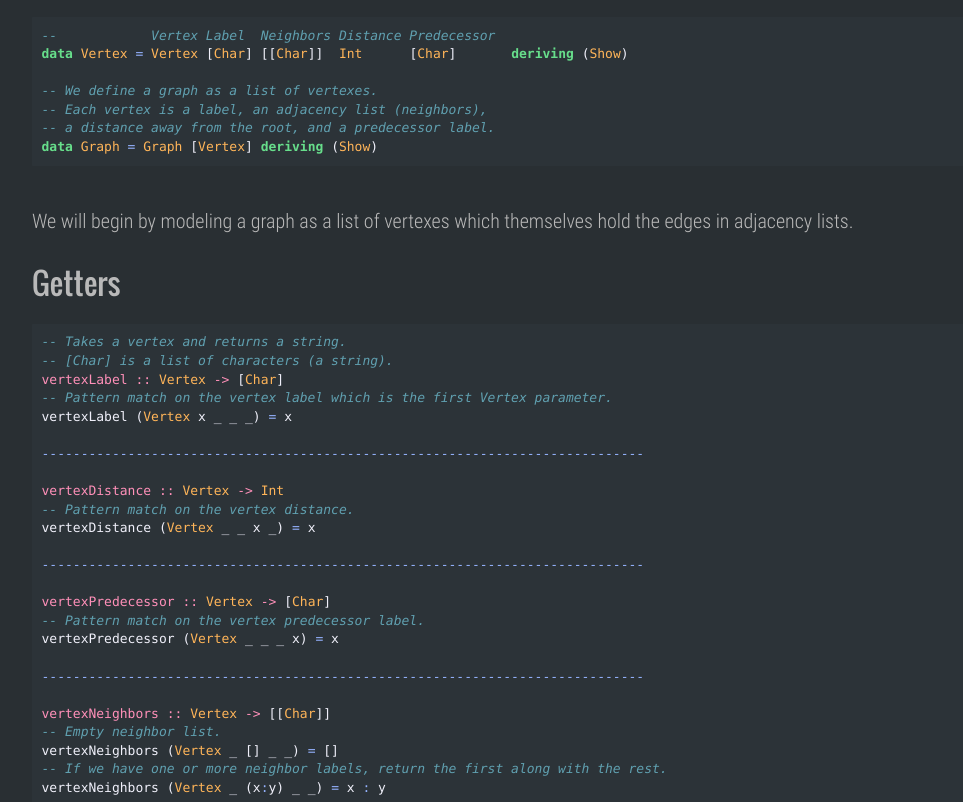
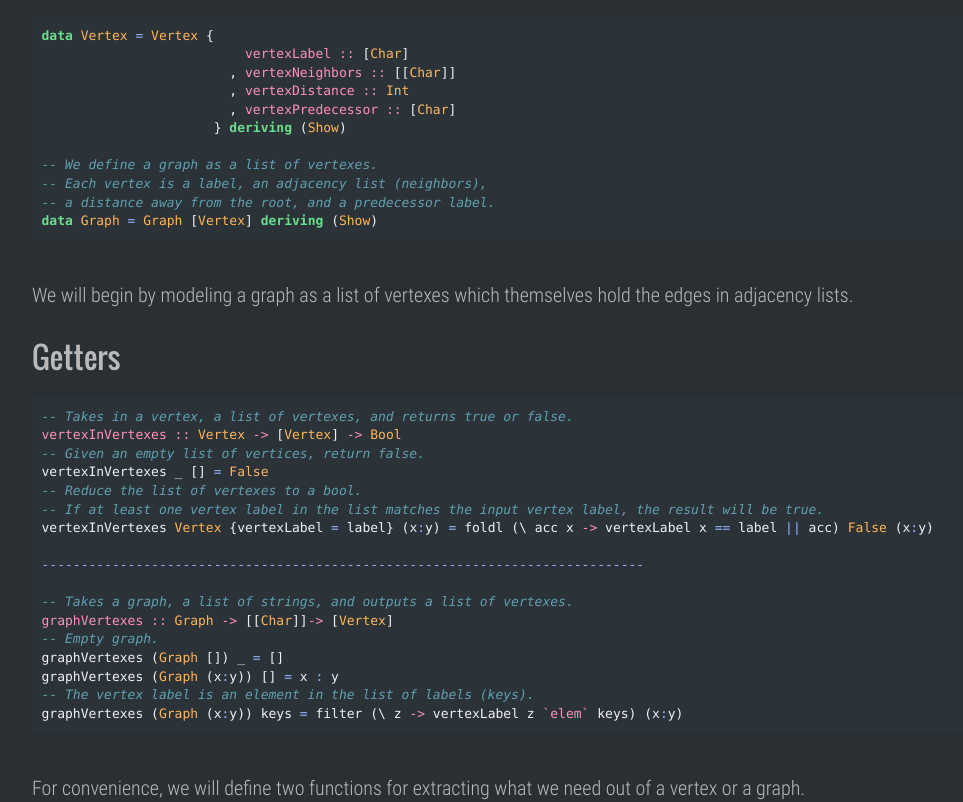
Before and after one commit to lettier/lettier.github.io, a plain HTML site: page _site/posts/2016-04-29-breadth-first-search-in-haskell.html in a window 1280 px wide. Shown: the part 734-1536 px from the top of the page, without its empty margins (38-1001 px from the left). Drawn offline with nearby package versions, Linux system fonts and the light colour scheme.

Commit message:
Rewrites the Breadth-First Search in Haskell post with record syntax and an updated helper function.

```diff
--- a/_site/posts/2016-04-29-breadth-first-search-in-haskell.html
+++ b/_site/posts/2016-04-29-breadth-first-search-in-haskell.html
@@ -78,8 +78,12 @@
 <div class="post-body">
   <p>The full source code to this post can be found on <a href="https://github.com/lettier/interviewquestions/blob/master/graphs/bfs.hs">GitHub</a>.</p>
 <h2 id="data-types">Data Types</h2>
-<div class="sourceCode"><pre class="sourceCode haskell"><code class="sourceCode haskell"><span class="co">--            Vertex Label  Neighbors Distance Predecessor</span>
-<span class="kw">data</span> <span class="dt">Vertex</span> <span class="fu">=</span> <span class="dt">Vertex</span> [<span class="dt">Char</span>] [[<span class="dt">Char</span>]]  <span class="dt">Int</span>      [<span class="dt">Char</span>]       <span class="kw">deriving</span> (<span class="dt">Show</span>)
+<div class="sourceCode"><pre class="sourceCode haskell"><code class="sourceCode haskell"><span class="kw">data</span> <span class="dt">Vertex</span> <span class="fu">=</span> <span class="dt">Vertex</span> {
+<span class="ot">                          vertexLabel ::</span> [<span class="dt">Char</span>]
+                        ,<span class="ot"> vertexNeighbors ::</span> [[<span class="dt">Char</span>]]
+                        ,<span class="ot"> vertexDistance ::</span> <span class="dt">Int</span>
+                        ,<span class="ot"> vertexPredecessor ::</span> [<span class="dt">Char</span>]
+                      } <span class="kw">deriving</span> (<span class="dt">Show</span>)
 
 <span class="co">-- We define a graph as a list of vertexes.</span>
 <span class="co">-- Each vertex is a label, an adjacency list (neighbors),</span>
@@ -87,41 +91,13 @@
 <span class="kw">data</span> <span class="dt">Graph</span> <span class="fu">=</span> <span class="dt">Graph</span> [<span class="dt">Vertex</span>] <span class="kw">deriving</span> (<span class="dt">Show</span>)</code></pre></div>
 <p>We will begin by modeling a graph as a list of vertexes which themselves hold the edges in adjacency lists.</p>
 <h2 id="getters">Getters</h2>
-<div class="sourceCode"><pre class="sourceCode haskell"><code class="sourceCode haskell"><span class="co">-- Takes a vertex and returns a string.</span>
-<span class="co">-- [Char] is a list of characters (a string).</span>
-<span class="ot">vertexLabel ::</span> <span class="dt">Vertex</span> <span class="ot">-&gt;</span> [<span class="dt">Char</span>]
-<span class="co">-- Pattern match on the vertex label which is the first Vertex parameter.</span>
-vertexLabel (<span class="dt">Vertex</span> x _ _ _) <span class="fu">=</span> x
-
-<span class="fu">-----------------------------------------------------------------------------</span>
-
-<span class="ot">vertexDistance ::</span> <span class="dt">Vertex</span> <span class="ot">-&gt;</span> <span class="dt">Int</span>
-<span class="co">-- Pattern match on the vertex distance.</span>
-vertexDistance (<span class="dt">Vertex</span> _ _ x _) <span class="fu">=</span> x
-
-<span class="fu">-----------------------------------------------------------------------------</span>
-
-<span class="ot">vertexPredecessor ::</span> <span class="dt">Vertex</span> <span class="ot">-&gt;</span> [<span class="dt">Char</span>]
-<span class="co">-- Pattern match on the vertex predecessor label.</span>
-vertexPredecessor (<span class="dt">Vertex</span> _ _ _ x) <span class="fu">=</span> x
-
-<span class="fu">-----------------------------------------------------------------------------</span>
-
-<span class="ot">vertexNeighbors ::</span> <span class="dt">Vertex</span> <span class="ot">-&gt;</span> [[<span class="dt">Char</span>]]
-<span class="co">-- Empty neighbor list.</span>
-vertexNeighbors (<span class="dt">Vertex</span> _ [] _ _) <span class="fu">=</span> []
-<span class="co">-- If we have one or more neighbor labels, return the first along with the rest.</span>
-vertexNeighbors (<span class="dt">Vertex</span> _ (x<span class="fu">:</span>y) _ _) <span class="fu">=</span> x <span class="fu">:</span> y
-
-<span class="fu">-----------------------------------------------------------------------------</span>
-
-<span class="co">-- Takes in a vertex, a list of vertexes, and returns true or false.</span>
+<div class="sourceCode"><pre class="sourceCode haskell"><code class="sourceCode haskell"><span class="co">-- Takes in a vertex, a list of vertexes, and returns true or false.</span>
 <span class="ot">vertexInVertexes ::</span> <span class="dt">Vertex</span> <span class="ot">-&gt;</span> [<span class="dt">Vertex</span>] <span class="ot">-&gt;</span> <span class="dt">Bool</span>
 <span class="co">-- Given an empty list of vertices, return false.</span>
 vertexInVertexes _ [] <span class="fu">=</span> <span class="dt">False</span>
-<span class="co">-- If the labels match, return true, otherwise keep searching through the rest of the vertexes.</span>
-<span class="co">-- `x` is the first vertex in the list and `y` is the rest of the list.</span>
-vertexInVertexes (<span class="dt">Vertex</span> label _ _ _) (x<span class="fu">:</span>y) <span class="fu">=</span> vertexLabel x <span class="fu">==</span> label <span class="fu">||</span> vertexInVertexes (<span class="dt">Vertex</span> label [] <span class="dv">0</span> <span class="st">&quot;&quot;</span>) y
+<span class="co">-- Reduce the list of vertexes to a bool.</span>
+<span class="co">-- If at least one vertex label in the list matches the input vertex label, the result will be true.</span>
+vertexInVertexes <span class="dt">Vertex</span> {vertexLabel <span class="fu">=</span> label} (x<span class="fu">:</span>y) <span class="fu">=</span> foldl (\ acc x <span class="ot">-&gt;</span> vertexLabel x <span class="fu">==</span> label <span class="fu">||</span> acc) <span class="dt">False</span> (x<span class="fu">:</span>y)
 
 <span class="fu">-----------------------------------------------------------------------------</span>
 
@@ -132,7 +108,7 @@ graphVertexes (<span class="dt">Graph</span> []) _ <span class="fu">=</span> []
 graphVertexes (<span class="dt">Graph</span> (x<span class="fu">:</span>y)) [] <span class="fu">=</span> x <span class="fu">:</span> y
 <span class="co">-- The vertex label is an element in the list of labels (keys).</span>
 graphVertexes (<span class="dt">Graph</span> (x<span class="fu">:</span>y)) keys <span class="fu">=</span> filter (\ z <span class="ot">-&gt;</span> vertexLabel z <span class="ot">`elem`</span> keys) (x<span class="fu">:</span>y)</code></pre></div>
-<p>For convenience, we will define six functions for extracting what we need out of a vertex or a graph.</p>
+<p>For convenience, we will define two functions for extracting what we need out of a vertex or a graph.</p>
 <h2 id="breadth-first-search-bfs">Breadth-First Search (BFS)</h2>
 <p><a href="https://www.cs.usfca.edu/~galles/visualization/BFS.html">BFS</a> is a way to traverse or travel a graph and output a tree (a spanning tree if the graph is connected). The output tree being a sub-graph with a root vertex, no cycles, and includes every vertex (reachable from the root) in the graph but not necessarily all of the graph’s edges. This tree grows out from the start vertex or root. Each vertex in each branch of the tree lists the distance back to the root (start vertex). Applications for BFS include determining if there is a path from vertex A to B and finding the shortest path from A to vertex B in unweighted graphs.</p>
 <p>We start at a certain vertex (making it the root) and look at its edges. For each edge, we write down the neighboring vertex. Before we leave, we take each neighbor vertex and set its distance to one more than the current distance. We also set the parent or predecessor vertex as the current vertex we are standing on. Just before we are done with the current vertex, we need to add all of its neighbors (minus any we added before) to a queue or waiting line.</p>
@@ -226,22 +202,22 @@ printGraph (<span class="dt">Graph</span> (x<span class="fu">:</span>y)) <span c
   printGraph (<span class="dt">Graph</span> y)
   return ()</code></pre></div>
 <p>To better visualize the BFS tree, we define a function that pretty prints the vertexes of a graph.</p>
-<div class="sourceCode"><pre class="sourceCode haskell"><code class="sourceCode haskell">  a <span class="fu">---</span> b <span class="fu">-</span>   <span class="fu">-</span> f <span class="fu">---</span> h
+<div class="sourceCode"><pre class="sourceCode haskell"><code class="sourceCode haskell">a <span class="fu">---</span> b <span class="fu">-</span>   <span class="fu">-</span> f <span class="fu">---</span> h
 <span class="fu">-</span>     <span class="fu">-</span>  <span class="fu">-</span> <span class="fu">-</span>  <span class="fu">-</span>     <span class="fu">-</span>
 <span class="fu">-</span>     <span class="fu">-</span>   e   <span class="fu">-</span>     <span class="fu">-</span>
 <span class="fu">-</span>     <span class="fu">-</span>  <span class="fu">-</span> <span class="fu">-</span>  <span class="fu">-</span>     <span class="fu">-</span>
 c <span class="fu">---</span> d <span class="fu">-</span>   <span class="fu">-</span> g <span class="fu">---</span> i
 
 <span class="fu">/</span>trees git<span class="fu">:</span>master ❯❯❯ runhaskell bfs<span class="fu">.</span>hs
-  <span class="dt">Vertex</span> <span class="st">&quot;e&quot;</span> [<span class="st">&quot;b&quot;</span>,<span class="st">&quot;d&quot;</span>,<span class="st">&quot;f&quot;</span>,<span class="st">&quot;g&quot;</span>] <span class="dv">0</span> <span class="st">&quot;&quot;</span>
-  <span class="dt">Vertex</span> <span class="st">&quot;b&quot;</span> [<span class="st">&quot;a&quot;</span>,<span class="st">&quot;d&quot;</span>,<span class="st">&quot;e&quot;</span>] <span class="dv">1</span> <span class="st">&quot;e&quot;</span>
-  <span class="dt">Vertex</span> <span class="st">&quot;d&quot;</span> [<span class="st">&quot;b&quot;</span>,<span class="st">&quot;c&quot;</span>,<span class="st">&quot;e&quot;</span>] <span class="dv">1</span> <span class="st">&quot;e&quot;</span>
-  <span class="dt">Vertex</span> <span class="st">&quot;f&quot;</span> [<span class="st">&quot;e&quot;</span>,<span class="st">&quot;g&quot;</span>,<span class="st">&quot;h&quot;</span>] <span class="dv">1</span> <span class="st">&quot;e&quot;</span>
-  <span class="dt">Vertex</span> <span class="st">&quot;g&quot;</span> [<span class="st">&quot;e&quot;</span>,<span class="st">&quot;f&quot;</span>,<span class="st">&quot;i&quot;</span>] <span class="dv">1</span> <span class="st">&quot;e&quot;</span>
-  <span class="dt">Vertex</span> <span class="st">&quot;a&quot;</span> [<span class="st">&quot;b&quot;</span>,<span class="st">&quot;c&quot;</span>] <span class="dv">2</span> <span class="st">&quot;b&quot;</span>
-  <span class="dt">Vertex</span> <span class="st">&quot;c&quot;</span> [<span class="st">&quot;a&quot;</span>,<span class="st">&quot;d&quot;</span>] <span class="dv">2</span> <span class="st">&quot;d&quot;</span>
-  <span class="dt">Vertex</span> <span class="st">&quot;h&quot;</span> [<span class="st">&quot;f&quot;</span>,<span class="st">&quot;i&quot;</span>] <span class="dv">2</span> <span class="st">&quot;f&quot;</span>
-  <span class="dt">Vertex</span> <span class="st">&quot;i&quot;</span> [<span class="st">&quot;g&quot;</span>,<span class="st">&quot;h&quot;</span>] <span class="dv">2</span> <span class="st">&quot;g&quot;</span>
+<span class="dt">Vertex</span> {vertexLabel <span class="fu">=</span> <span class="st">&quot;e&quot;</span>, vertexNeighbors <span class="fu">=</span> [<span class="st">&quot;b&quot;</span>,<span class="st">&quot;d&quot;</span>,<span class="st">&quot;f&quot;</span>,<span class="st">&quot;g&quot;</span>], vertexDistance <span class="fu">=</span> <span class="dv">0</span>, vertexPredecessor <span class="fu">=</span> <span class="st">&quot;&quot;</span>}
+<span class="dt">Vertex</span> {vertexLabel <span class="fu">=</span> <span class="st">&quot;b&quot;</span>, vertexNeighbors <span class="fu">=</span> [<span class="st">&quot;a&quot;</span>,<span class="st">&quot;d&quot;</span>,<span class="st">&quot;e&quot;</span>], vertexDistance <span class="fu">=</span> <span class="dv">1</span>, vertexPredecessor <span class="fu">=</span> <span class="st">&quot;e&quot;</span>}
+<span class="dt">Vertex</span> {vertexLabel <span class="fu">=</span> <span class="st">&quot;d&quot;</span>, vertexNeighbors <span class="fu">=</span> [<span class="st">&quot;b&quot;</span>,<span class="st">&quot;c&quot;</span>,<span class="st">&quot;e&quot;</span>], vertexDistance <span class="fu">=</span> <span class="dv">1</span>, vertexPredecessor <span class="fu">=</span> <span class="st">&quot;e&quot;</span>}
+<span class="dt">Vertex</span> {vertexLabel <span class="fu">=</span> <span class="st">&quot;f&quot;</span>, vertexNeighbors <span class="fu">=</span> [<span class="st">&quot;e&quot;</span>,<span class="st">&quot;g&quot;</span>,<span class="st">&quot;h&quot;</span>], vertexDistance <span class="fu">=</span> <span class="dv">1</span>, vertexPredecessor <span class="fu">=</span> <span class="st">&quot;e&quot;</span>}
+<span class="dt">Vertex</span> {vertexLabel <span class="fu">=</span> <span class="st">&quot;g&quot;</span>, vertexNeighbors <span class="fu">=</span> [<span class="st">&quot;e&quot;</span>,<span class="st">&quot;f&quot;</span>,<span class="st">&quot;i&quot;</span>], vertexDistance <span class="fu">=</span> <span class="dv">1</span>, vertexPredecessor <span class="fu">=</span> <span class="st">&quot;e&quot;</span>}
+<span class="dt">Vertex</span> {vertexLabel <span class="fu">=</span> <span class="st">&quot;a&quot;</span>, vertexNeighbors <span class="fu">=</span> [<span class="st">&quot;b&quot;</span>,<span class="st">&quot;c&quot;</span>], vertexDistance <span class="fu">=</span> <span class="dv">2</span>, vertexPredecessor <span class="fu">=</span> <span class="st">&quot;b&quot;</span>}
+<span class="dt">Vertex</span> {vertexLabel <span class="fu">=</span> <span class="st">&quot;c&quot;</span>, vertexNeighbors <span class="fu">=</span> [<span class="st">&quot;a&quot;</span>,<span class="st">&quot;d&quot;</span>], vertexDistance <span class="fu">=</span> <span class="dv">2</span>, vertexPredecessor <span class="fu">=</span> <span class="st">&quot;d&quot;</span>}
+<span class="dt">Vertex</span> {vertexLabel <span class="fu">=</span> <span class="st">&quot;h&quot;</span>, vertexNeighbors <span class="fu">=</span> [<span class="st">&quot;f&quot;</span>,<span class="st">&quot;i&quot;</span>], vertexDistance <span class="fu">=</span> <span class="dv">2</span>, vertexPredecessor <span class="fu">=</span> <span class="st">&quot;f&quot;</span>}
+<span class="dt">Vertex</span> {vertexLabel <span class="fu">=</span> <span class="st">&quot;i&quot;</span>, vertexNeighbors <span class="fu">=</span> [<span class="st">&quot;g&quot;</span>,<span class="st">&quot;h&quot;</span>], vertexDistance <span class="fu">=</span> <span class="dv">2</span>, vertexPredecessor <span class="fu">=</span> <span class="st">&quot;g&quot;</span>}
 
 a<span class="fu">.</span><span class="dv">2</span> <span class="fu">---</span> b<span class="fu">.</span><span class="dv">1</span> <span class="fu">-</span>   <span class="fu">-</span> f<span class="fu">.</span><span class="dv">1</span> <span class="fu">---</span> h<span class="fu">.</span><span class="dv">2</span>
               <span class="fu">-</span> <span class="fu">-</span>
```
Also changed, not shown: 1 other file. Lines whose indentation alone changed are shown as unchanged.
